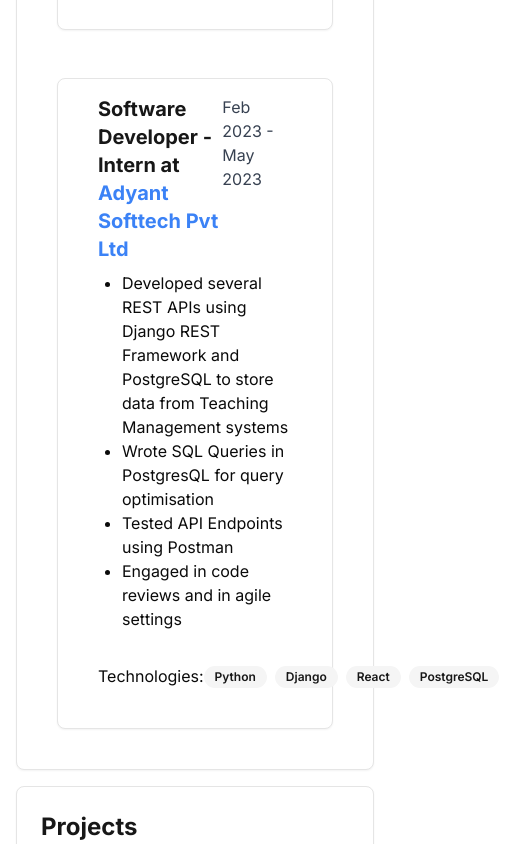
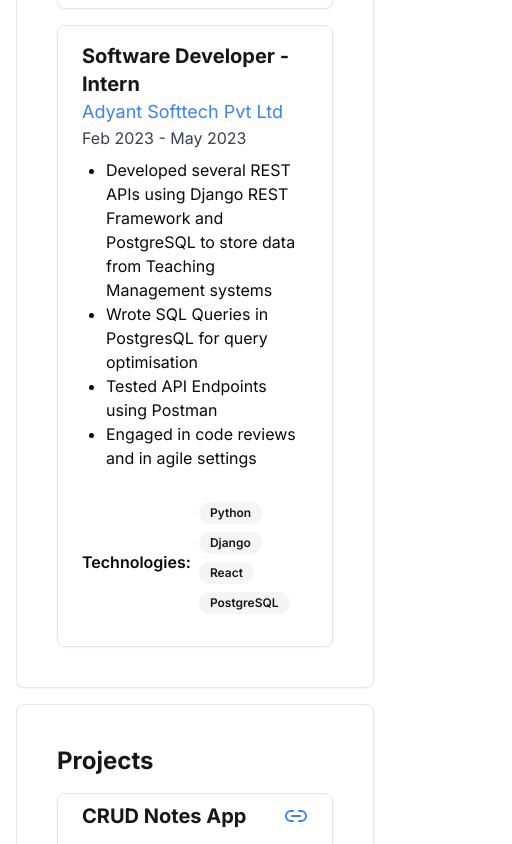
Before and after one commit to vadlamaniuday98/resume, a Next.js app: page / in a window 390 px wide. Shown: the part 2120-2964 px from the top of the page, 512 px wide, since content can reach past the window. Built offline with nearby package versions, Linux system fonts and the light colour scheme.

Commit message:
Responsiveness

```diff
--- a/components/Experience.jsx
+++ b/components/Experience.jsx
@@ -37,28 +37,24 @@
   experience.sort((a, b) => b.id - a.id);
 
   return (
-    <div className="flex flex-col space-y-2">
+    <div className="flex flex-col space-y-4 p-4">
       <div>
         <h2 className="text-2xl font-bold text-primary">Experience</h2>
       </div>
-      <div className="mt-4 md:mt-0 md:ml-6 grid grid-cols-1 md:grid-cols-2 gap-4">
+      <div className="grid grid-cols-1 md:grid-cols-2 gap-4">
         {experience.map((exp) => (
-          <Card key={exp.id} className="m-4 p-4">
+          <Card key={exp.id} className="w-full">
             <CardContent>
-              <div className="flex justify-between mb-2">
-                <h3 className="text-xl font-bold text-primary">
-                  {exp.title} at{" "}
+              <div className="mb-2 mt-4">
+                <h3 className="text-xl font-bold text-primary">{exp.title}</h3>
                 <Link
                   href={exp.link}
                   target="_blank"
                   className="text-blue-500 hover:underline"
                 >
-                    <h3 className="text-xl font-bold text-blue-500">
-                      {exp.name}
-                    </h3>
+                  <span className="text-lg text-blue-500">{exp.name}</span>
                 </Link>
-                </h3>
-                <span className="text-gray-700">{exp.date}</span>
+                <span className="block text-gray-700">{exp.date}</span>
               </div>
               <ul className="list-disc pl-6 mb-2">
                 {exp.description.map((item, index) => (
@@ -67,12 +63,14 @@
               </ul>
             </CardContent>
             <CardFooter>
-              Technologies:
+              <span className="font-semibold mr-2">Technologies:</span>
+              <div className="flex flex-wrap">
                 {exp.technologies.map((tech, index) => (
-                <span key={index} className="mr-2">
-                  <Badge variant="secondary">{tech}</Badge>
-                </span>
+                  <Badge key={index} variant="secondary" className="mr-2 mb-2">
+                    {tech}
+                  </Badge>
                 ))}
+              </div>
             </CardFooter>
           </Card>
         ))}
--- a/components/Projects.jsx
+++ b/components/Projects.jsx
@@ -31,15 +31,15 @@
   ];
 
   return (
-    <div className="flex flex-col space-y-2">
+    <div className="flex flex-col space-y-4 p-4">
       <div>
         <h2 className="text-2xl font-bold text-primary">Projects</h2>
       </div>
-      <div className="mt-4 md:mt-0 md:ml-6 grid grid-cols-1 md:grid-cols-2 gap-4">
+      <div className="grid grid-cols-1 md:grid-cols-2 gap-4">
         {projects.map((project) => (
-          <Card key={project.id} className="m-4 p-4">
+          <Card key={project.id} className="w-full">
             <CardContent>
-              <div className="flex items-center">
+              <div className="flex items-center justify-between mb-2 mt-2">
                 <h3 className="text-xl font-bold text-primary">
                   {project.title}
                 </h3>
@@ -58,12 +58,14 @@
               </ul>
             </CardContent>
             <CardFooter>
-              Technologies:
-              {project.technologies.map((tech, index) => (
-                <span key={index} className="mr-2">
-                  <Badge variant="secondary">{tech}</Badge>
-                </span>
-              ))}
+              <span className="font-semibold mr-2">Technologies:</span>
+              <div className="flex flex-wrap">
+                {project.technologies.map((tech, index) => (
+                  <Badge key={index} variant="secondary" className="mr-2 mb-2">
+                    {tech}
+                  </Badge>
+                ))}
+              </div>
             </CardFooter>
           </Card>
         ))}
```
Lines whose indentation alone changed are shown as unchanged.
